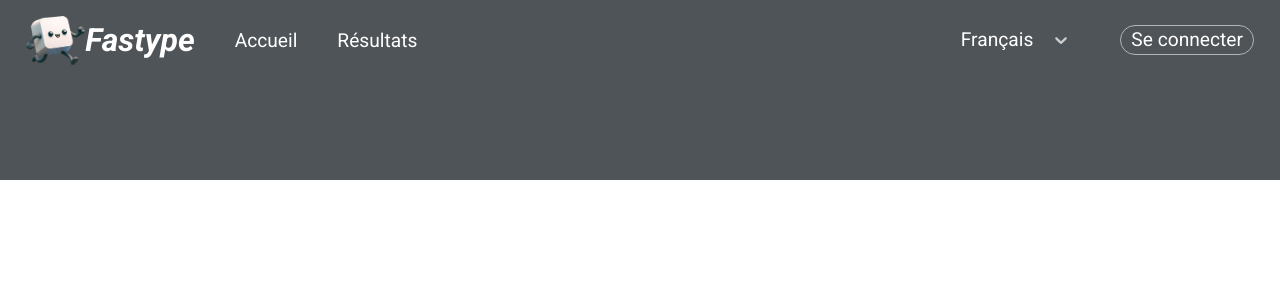
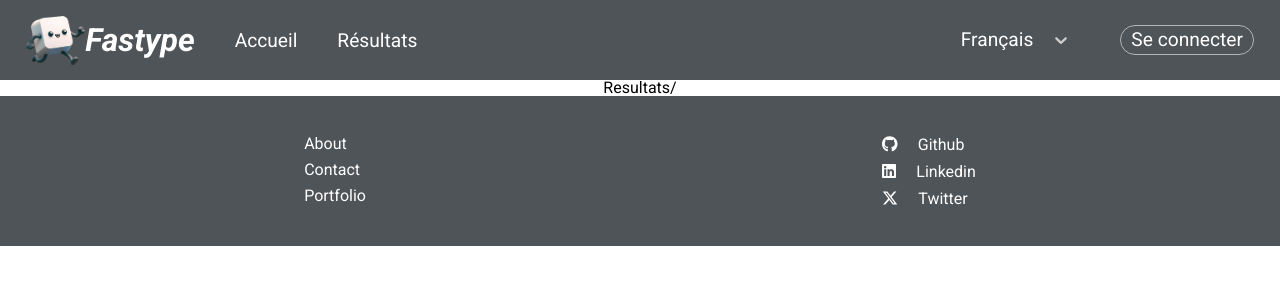
Before and after one commit to Incisif/fastype, a React (Vite) app in the folder fastype/: page /results in a window 1280 px wide. Shown: the top 300 px of the page. Built offline with nearby package versions, Linux system fonts and the light colour scheme.

Commit message:
Implemented footer links, added About, Results, and Contact pages, and set up header links.

```diff
--- a/fastype/package.json
+++ b/fastype/package.json
@@ -10,11 +10,17 @@
     "preview": "vite preview"
   },
   "dependencies": {
+    "@fortawesome/fontawesome-svg-core": "^6.4.2",
+    "@fortawesome/free-brands-svg-icons": "^6.4.2",
+    "@fortawesome/free-regular-svg-icons": "^6.4.2",
+    "@fortawesome/free-solid-svg-icons": "^6.4.2",
+    "@fortawesome/react-fontawesome": "^0.2.0",
     "@reduxjs/toolkit": "^1.9.7",
     "@types/react-redux": "^7.1.27",
     "firebase": "^10.5.0",
     "react": "^18.2.0",
     "react-dom": "^18.2.0",
+    "react-fontawesome": "^1.7.1",
     "react-redux": "^8.1.3",
     "react-router-dom": "^6.16.0",
     "react-select": "^5.7.7",
--- a/fastype/src/App.tsx
+++ b/fastype/src/App.tsx
@@ -1,6 +1,7 @@
 import React, { useEffect } from 'react';
 import { initFirebase } from './firebaseConfig';  // Assurez-vous que le chemin est correct
 import Router from "./router";
+import './styles/fontawsome';
 
 const App: React.FunctionComponent = () => {
   useEffect(() => {
--- a/fastype/src/components/footer/index.tsx
+++ b/fastype/src/components/footer/index.tsx
@@ -1,16 +1,74 @@
 import styled from "styled-components";
+import { Link } from "react-router-dom";
+import { FontAwesomeIcon } from "@fortawesome/react-fontawesome";
 
 const FooterContent = styled.div`
-width: 100vw;
-height: 100px;
-display: flex;
-flex-direction: row;
-justify-content: space-between;
-align-items: center;
-background-color: #4F5458;`
-const Footer: React.FC = () =>  {
+  width: 100vw;
+  height: 150px;
+  display: flex;
+  align-items: center;
+  background-color: #4f5458;
+`;
+const ContentWrapper = styled.div`
+  padding: 0 20px;
+  width: 1228px;
+  margin: 0 auto;
+  display: flex;
+  justify-content: space-around;
+`;
+const LinksWrapper = styled.div`
+  gap: 10px;
+  display: flex;
+  flex-direction: column;
+  width: max-content;
+`;
+const FooterLinks = styled(Link)`
+  font-family: "Roboto", sans-serif;
+  color: #ffffff;
+  cursor: pointer;
+`;
+const ExternalLink = styled.a`
+  font-family: "Roboto", sans-serif;
+  color: #ffffff;
+`;
+const IconWrapper = styled.div`
+  display: flex;
+  flex-direction: column;
+  gap: 10px;
+`;
+const Icon = styled(FontAwesomeIcon)`
+  color: #ffffff;
+  font-size: 1rem;
+  margin-right: 20px;
+  cursor: pointer;
+`;
+const Footer: React.FC = () => {
   return (
-    <FooterContent></FooterContent>
-  )
-}
-export default Footer
+    <FooterContent>
+      <ContentWrapper>
+        <LinksWrapper>
+          <FooterLinks to="/about">About</FooterLinks>
+          <FooterLinks to="/contact">Contact</FooterLinks>
+          <ExternalLink href="https://portfolio.desem.dev/">
+            Portfolio
+          </ExternalLink>
+        </LinksWrapper>
+        <IconWrapper>
+          <ExternalLink href="https://github.com/Incisif/fastype">
+            <Icon icon={["fab", "github"]} />
+            Github
+          </ExternalLink>
+          <ExternalLink href="https://www.linkedin.com/in/emmanuel-desmortreux-1223a5257/">
+            <Icon icon={["fab", "linkedin"]} />
+            Linkedin
+          </ExternalLink>
+          <ExternalLink href="https://twitter.com/_Emdodj">
+            <Icon icon={["fab", "x-twitter"]} />
+            Twitter
+          </ExternalLink>
+        </IconWrapper>
+      </ContentWrapper>
+    </FooterContent>
+  );
+};
+export default Footer;
--- a/fastype/src/components/header/index.tsx
+++ b/fastype/src/components/header/index.tsx
@@ -4,6 +4,7 @@ import logo from "../../assets/fastype_Logo.png";
 import LoginModal from "../LoginModal";
 import { useSelector } from "react-redux";
 import { RootState } from "../../store/store";
+import { Link } from "react-router-dom";
 import Select, {
   StylesConfig,
   OptionProps,
@@ -13,16 +14,15 @@ import Select, {
 import frenchFlag from "../../assets/france.png";
 import englishFlag from "../../assets/united-kingdom.png";
 
-const Header__Content = styled.div`
+const HeaderContent = styled.div`
   display: flex;
   width: 100vw;
   height: 80px;
   background-color: #4f5458;
   padding: 0 20px;
-
 `;
 
-const Header__Wrapper = styled.div`
+const HeaderWrapper = styled.div`
   display: flex;
   justify-content: space-between;
   width: 1228px;
@@ -38,7 +38,7 @@ const Logo = styled.img`
   margin-bottom: 15px;
 `;
 
-const Header__Title = styled.h1`
+const HeaderTitle = styled.h1`
   font-family: "Roboto", sans-serif;
   font-size: 2rem;
   font-weight: 700;
@@ -67,29 +67,25 @@ const NavBarLeft = styled.div`
     text-decoration: none;
     position: relative;
     padding-bottom: 5px;
-    transition: all 0.3s ease-in-out;  // Ajoute une transition
+    transition: all 0.3s ease-in-out; // Ajoute une transition
 
     &:hover::after {
-      content: '';
-      position: absolute;
-      bottom: 0;
-      left: 0;
-      right: 0;
       border-bottom: 2px solid #ffffff;
     }
 
     &::after {
-      content: '';
+      content: "";
       position: absolute;
       bottom: 0;
       left: 0;
       right: 0;
       border-bottom: 2px solid transparent;
-      transition:  0.3s ease;
+      transition: 0.3s ease;
     }
   }
 `;
-
+const StyledLinks = styled(Link)`
+`;
 const NavBarRight = styled.div`
   display: flex;
   gap: 40px;
@@ -101,6 +97,25 @@ const ButtonConnexion = styled.button`
   border: 1px solid #b3b6b7;
   padding: 0 10px;
   font-size: 1.2rem;
+  position: relative;
+  z-index: 1;
+  &::after {
+    content: "";
+    position: absolute;
+    bottom: 0;
+    left: 0;
+    right: 0;
+    background-color: #404344;
+    width: 100%;
+    height: 100%;
+    border-radius: 15px;
+    opacity: 0;
+    transition: opacity 0.3s ease;
+    z-index: -1;
+  }
+  &:hover::after {
+    opacity: 1;
+  }
 `;
 interface OptionType {
   value: string;
@@ -135,7 +150,7 @@ const customStyles: StylesConfig<OptionType, false> = {
     color: "#ffffff",
   }),
   indicatorSeparator: () => ({
-    display: 'none',
+    display: "none",
   }),
 };
 const languageOptions: OptionType[] = [
@@ -151,18 +166,19 @@ const Header: React.FC = () => {
 
   const isLoggedIn = useSelector((state: RootState) => state.login.isLoggedIn);
   return (
-    <Header__Content>
-      <Header__Wrapper>
-        <Logo src={logo} alt="logo" />
+    <HeaderContent>
+      <HeaderWrapper>
+        <Logo src={logo} alt="Fastype logo" />
 
-        <Header__Title>Fastype</Header__Title>
+        <HeaderTitle>Fastype</HeaderTitle>
         <NavBar>
           <NavBarLeft>
-            <a href="#">Accueil</a>
-            <a href="#">Résultats</a>
+            <StyledLinks to="/">Accueil</StyledLinks>
+            <StyledLinks to="/results">Résultats</StyledLinks>
           </NavBarLeft>
           <NavBarRight>
             <Select
+              aria-label="Langue"
               options={languageOptions}
               styles={customStyles}
               defaultValue={languageOptions[0]}
@@ -173,8 +189,8 @@ const Header: React.FC = () => {
           </NavBarRight>
           {isModalOpen && <LoginModal onClose={handleModalToggle} />}
         </NavBar>
-      </Header__Wrapper>
-    </Header__Content>
+      </HeaderWrapper>
+    </HeaderContent>
   );
 };
 
--- a/fastype/src/main.tsx
+++ b/fastype/src/main.tsx
@@ -7,6 +7,7 @@ import App from "./App";
 import "./styles/main.css";
 import "./styles/reset.css";
 
+
 ReactDOM.createRoot(document.getElementById("root")!).render(
   <React.StrictMode>
     <Provider store={store}>
--- a/fastype/src/pages/About/index.tsx
+++ b/fastype/src/pages/About/index.tsx
@@ -1,5 +1,7 @@
-const About: React.FunctionComponent = () => {
-  return <div>About//</div>;
+import Main from "../../components/MainContent";
+const About: React.FC = () => {
+  return <Main>About</Main>;
+
 };
 
 export default About;
--- /dev/null
+++ b/fastype/src/pages/Contact/index.tsx
@@ -0,0 +1,7 @@
+import Main from "../../components/MainContent";
+const Contact: React.FC = () => {
+  return <Main>Contacts</Main>;
+
+};
+
+export default Contact;
--- a/fastype/src/pages/Home/index.tsx
+++ b/fastype/src/pages/Home/index.tsx
@@ -1,6 +1,6 @@
 import Main from "../../components/MainContent";
 
-const Home: React.FunctionComponent = () => {
+const Home: React.FC = () => {
   return <Main>Home</Main>;
 };
 
--- /dev/null
+++ b/fastype/src/pages/Results/index.tsx
@@ -0,0 +1,6 @@
+import Main from "../../components/MainContent";
+const Results: React.FC = () => {
+  return <Main>Resultats/</Main>;
+};
+
+export default Results;
--- a/fastype/src/router/index.tsx
+++ b/fastype/src/router/index.tsx
@@ -1,6 +1,8 @@
 import { BrowserRouter, Routes, Route } from "react-router-dom";
 import Home from "../pages/Home";
 import About from "../pages/About";
+import Contact from "../pages/Contact";
+import Results from "../pages/Results";
 import Header from "../components/Header";
 import Footer from "../components/Footer";
 
@@ -12,6 +14,8 @@ const Router: React.FC = () => {
       <Routes>
         <Route path="/" element={<Home />} />
         <Route path="/about" element={<About />} />
+        <Route path="/contact" element={<Contact />} />
+        <Route path="/results" element={<Results />} />
       </Routes>
       <Footer />
     </BrowserRouter>
--- /dev/null
+++ b/fastype/src/styles/fontawsome.js
@@ -0,0 +1,7 @@
+// src/fontawesome.js
+import { library } from '@fortawesome/fontawesome-svg-core';
+import { fab } from '@fortawesome/free-brands-svg-icons';
+import { fas } from '@fortawesome/free-solid-svg-icons';
+import { far } from '@fortawesome/free-regular-svg-icons';
+
+library.add(fab, fas, far);
```
Also changed, not shown: 1 other file (tests, documents, lock files or other folders).
